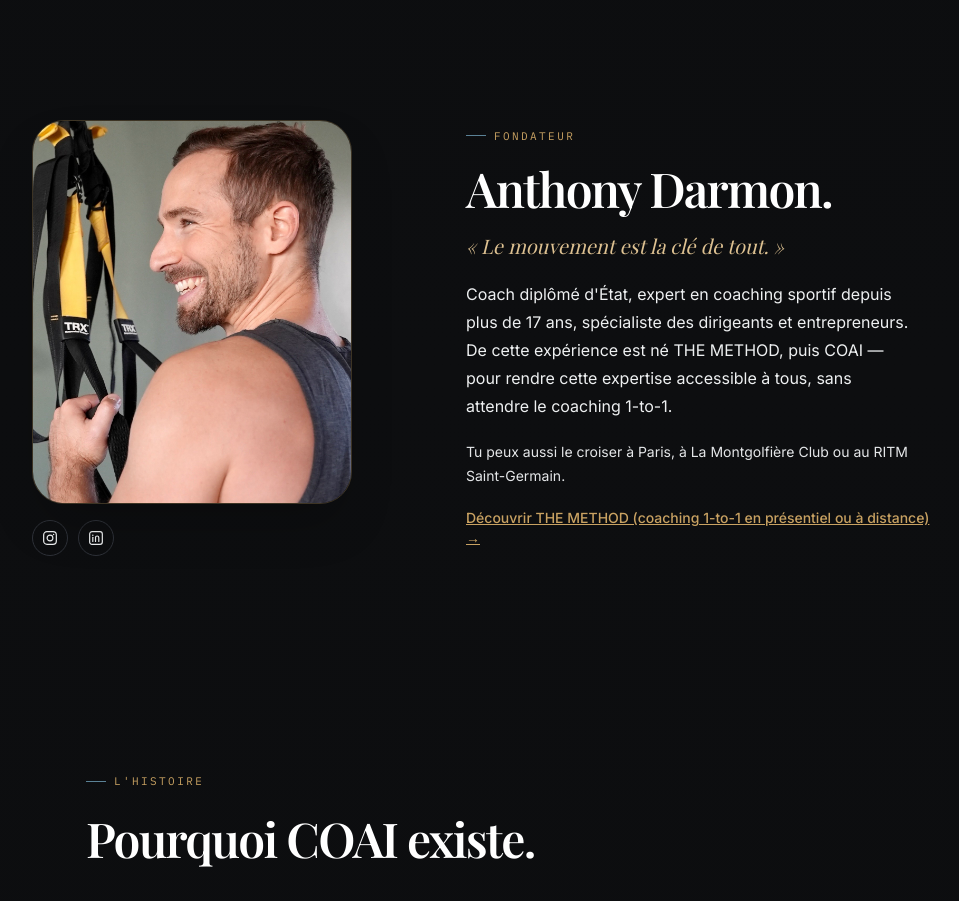
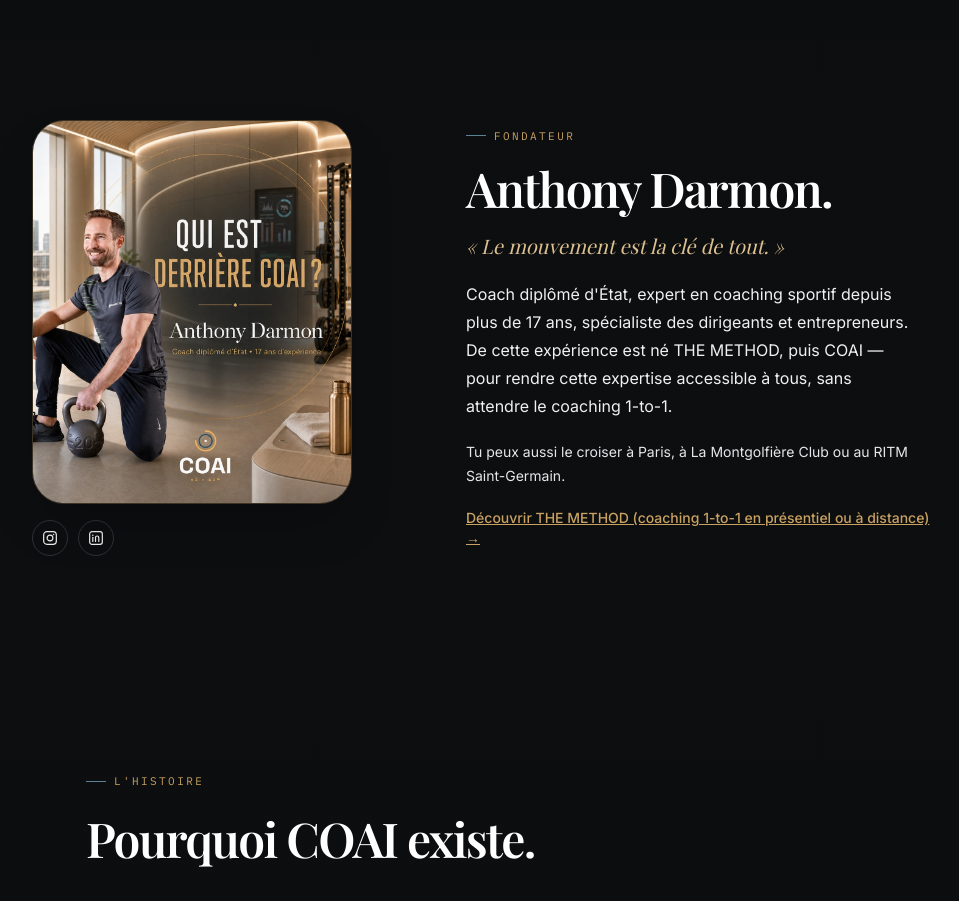
Before and after one commit to anthonydarmon213-ux/COAI, a Next.js app: page / in a window 1280 px wide. Shown: the part 3780-4681 px from the top of the page, without its empty margins (194-1153 px from the left). Built offline with nearby package versions, Linux system fonts and the light colour scheme; no server answers.

Commit message:
feat: update founder portrait

```diff
--- a/src/app/(marketing)/page.tsx
+++ b/src/app/(marketing)/page.tsx
@@ -222,7 +222,7 @@ export default function LandingPage() {
         <div className="mx-auto flex flex-col items-center gap-4 md:order-first md:items-start">
           <div className="relative h-72 w-64 overflow-hidden rounded-[2rem] border border-laiton-400/25 shadow-2xl sm:h-96 sm:w-80">
             <Image
-              src="/anthony-darmon-portrait.jpg"
+              src="/anthony-darmon-fondateur-coai.jpg"
               alt="Anthony Darmon, fondateur de COAI"
               fill
               priority
```
Also changed, not shown: public/anthony-darmon-fondateur-coai.jpg (added).
